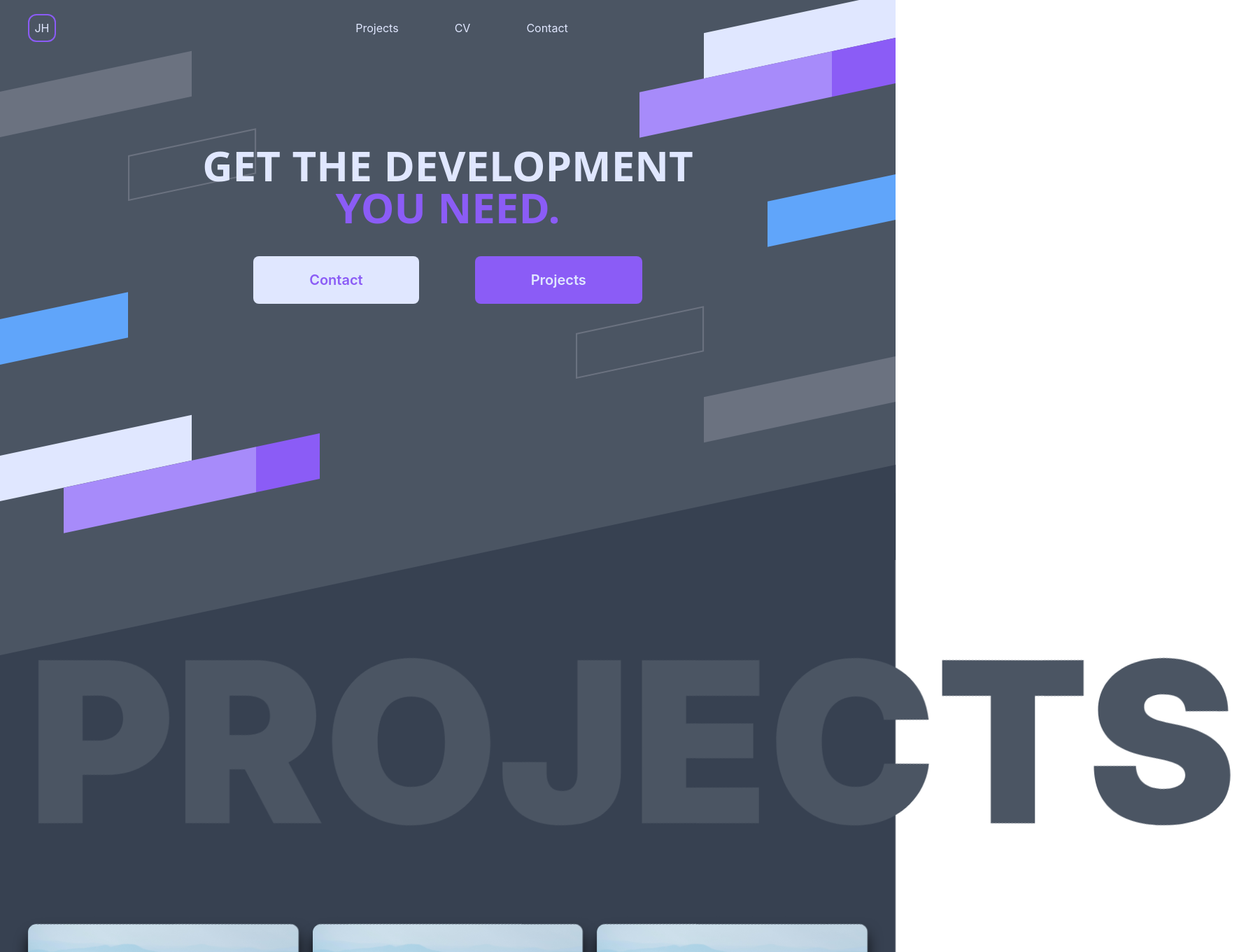
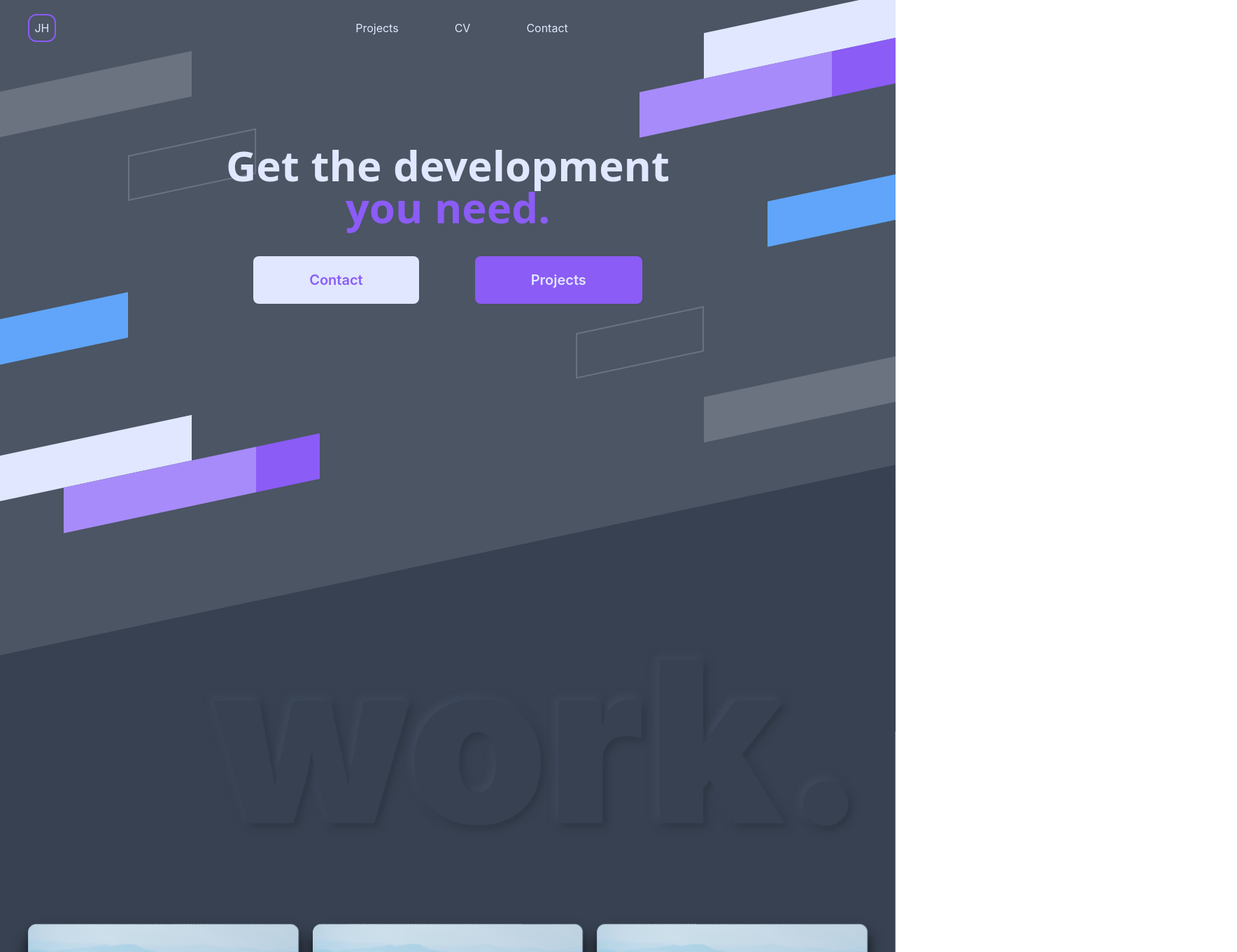
Before and after one commit to jacobhixon47/cv-nuxt, a Nuxt app: page / in a window 1280 px wide. Shown: the top 1360 px of the page at 70% size, 1768 px wide, since content can reach past the window. Built offline with nearby package versions, Linux system fonts and the light colour scheme.

Commit message:
add neuomorphism effect to WORK title in projects section

```diff
--- a/components/Hero.vue
+++ b/components/Hero.vue
@@ -17,7 +17,7 @@
 
   <div class="hero h-screen bg-gray-700">
     <div class="absolute bottom-0 top-0 w-full h-full">
-      <div class="w-full h-full transform -skew-y-12 z-0">
+      <div class="grid-container w-full h-full transform -skew-y-12 z-0">
         <div class="bg-grid grid w-full absolute -bottom-10 bg-gray-600 -z-1">
           <div class="stripe opacity-0 left-stripe-fast col-span-2 row-span-1 row-start-9 col-start-1 bg-blue-400"></div>
           <div class="stripe opacity-0 left-stripe-slow col-span-3 row-span-1 row-start-12 col-start-1 bg-indigo-100"></div>
@@ -41,8 +41,8 @@
     </div>
     <div class="absolute hero-content skew-y-12 h-full w-full flex flex-col content-start justify-center pb-40 gap-10">
       <div class="flex flex-col justify-center align-center">
-        <p class="hero-top-text text-6xl font-sans font-black text-indigo-100 text-center opacity-0">GET THE DEVELOPMENT</p>
-        <p class="hero-bottom-text text-6xl font-sans font-black text-purple-500 text-center opacity-0">YOU NEED.</p>
+        <p class="hero-top-text text-6xl font-sans font-black text-indigo-100 text-center opacity-0">Get the development</p>
+        <p class="hero-bottom-text text-6xl font-sans font-black text-purple-500 text-center opacity-0">you need.</p>
       </div>
       <div class="flex justify-center gap-20">
         <button class="hero-btn text-xl rounded-lg px-20 py-5 text-purple-500 font-semibold opacity-0 bg-indigo-100">Contact</button>
@@ -131,6 +131,8 @@ if (now <= 20 || now >= 5) {
     /* .hero {
     background: linear-gradient(to bottom, #fff 50%, #f3f4f6 50%);
   } */
+
+
   .bg-grid {
     grid-template-rows: repeat(16, minmax(0, 1fr));
     grid-template-columns: repeat(14, minmax(0, 1fr));
--- a/components/Project.vue
+++ b/components/Project.vue
@@ -32,18 +32,15 @@
 <style scoped>
 
 .project {
-  transition: all 0.5s ease-in-out;
-  -webkit-box-shadow: 0px 15px 20px 0px rgba(0,0,0,0.8);
-  box-shadow: 0px 15px 20px 0px rgba(0,0,0,0.8);
-}
-
-.project {
   flex: 1;
   background-position: top center;
   background-repeat: no-repeat;
   background-size: 100%;
   position: relative;
+  -webkit-box-shadow: 0px 15px 20px 0px rgba(0,0,0,0.8);
+  box-shadow: 0px 15px 20px 0px rgba(0,0,0,0.8);
   transition: all 0.5s ease-in-out, background-position 3s ease-in;
+
 }
 
 .overlay {
@@ -66,7 +63,7 @@
 .project:hover {
   flex-grow: 10;
   background-position: bottom center;
-  transition: background-position 15s ease-out, flex-grow .5s ease-in;
+  transition: background-position 20s ease-out, flex-grow .5s ease-in;
 }
 
 .project:hover > .project-info {
--- a/components/Projects.vue
+++ b/components/Projects.vue
@@ -1,7 +1,7 @@
 <template>
   <div id="projects" class="w-full relative p-10 pt-0 flex-col gap-0 justify-start items-center bg-gray-700 transform -skew-y-12">
-    <p class="w-full text-huge rounded-lg py-5 text-gray-600 font-black text-right transform skew-y-12">PROJECTS</p>
-    <div class="flex transform skew-y-12 w-full h-1/5 z-10 gap-5">
+    <p class="projects-title w-full text-huge rounded-lg py-5 text-gray-700 font-black text-right transform skew-y-12">work.</p>
+    <div class="projects-container flex transform skew-y-12 w-full h-1/5 z-20 gap-5">
       <Project
         v-for="project in projects"
         :key="project.id"
@@ -26,4 +26,12 @@ import { mapState } from 'vuex'
   #projects {
     height: 200vh;
   }
+
+.projects-title {
+  text-shadow:
+            5px 5px 10px #2e3744,
+             -5px -5px 10px #404b5e;
+  outline: none;
+}
+
 </style>
```
